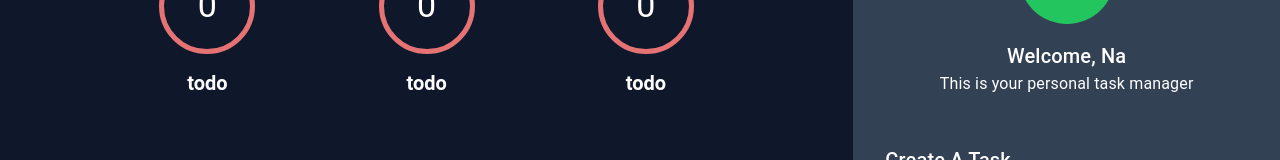
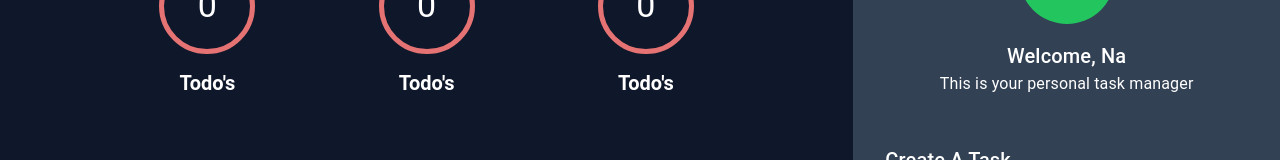
Before and after one commit to na-lin/todo-react-node-ts, a React (Create React App) app: page / in a window 1280 px wide. Shown: the part 162-322 px from the top of the page. Built offline with nearby package versions, Linux system fonts and the light colour scheme.

Commit message:
emit correct lable and add prop types

```diff
--- a/src/components/taskArea/taskCounter/TaskCounter.tsx
+++ b/src/components/taskArea/taskCounter/TaskCounter.tsx
@@ -5,10 +5,12 @@
 
 // helper
 import { emitCorrectBorderColor } from './helpers/emitCorrectBorderColor';
+import { emitCorrectLable } from './helpers/emitCorrectLabel';
 
 // types
 import { ITaskCounter } from './interfaces/ITaskCounter';
 import { Status } from '../../createTaskForm/enums/status';
+import PropTypes from 'prop-types';
 const TaskCounter: FC<ITaskCounter> = (
   props,
 ): ReactElement => {
@@ -45,7 +47,7 @@
           fontSize="20px"
           variant="h5"
         >
-          {status}
+          {emitCorrectLable(status)}
         </Typography>
       </Box>
     </>
@@ -53,3 +55,12 @@
 };
 
 export default TaskCounter;
+
+TaskCounter.propTypes = {
+  count: PropTypes.number,
+  status: PropTypes.oneOf([
+    Status.todo,
+    Status.inProgress,
+    Status.completed,
+  ]),
+};
--- /dev/null
+++ b/src/components/taskArea/taskCounter/helpers/emitCorrectLabel.ts
@@ -0,0 +1,15 @@
+import { TaskCounterStatusType } from '../interfaces/ITaskCounter';
+import { Status } from '../../../createTaskForm/enums/status';
+
+export const emitCorrectLable = (
+  status: TaskCounterStatusType,
+): string => {
+  switch (status) {
+    case Status.todo:
+      return "Todo's";
+    case Status.inProgress:
+      return 'In Progress';
+    case Status.completed:
+      return 'Completed';
+  }
+};
```
